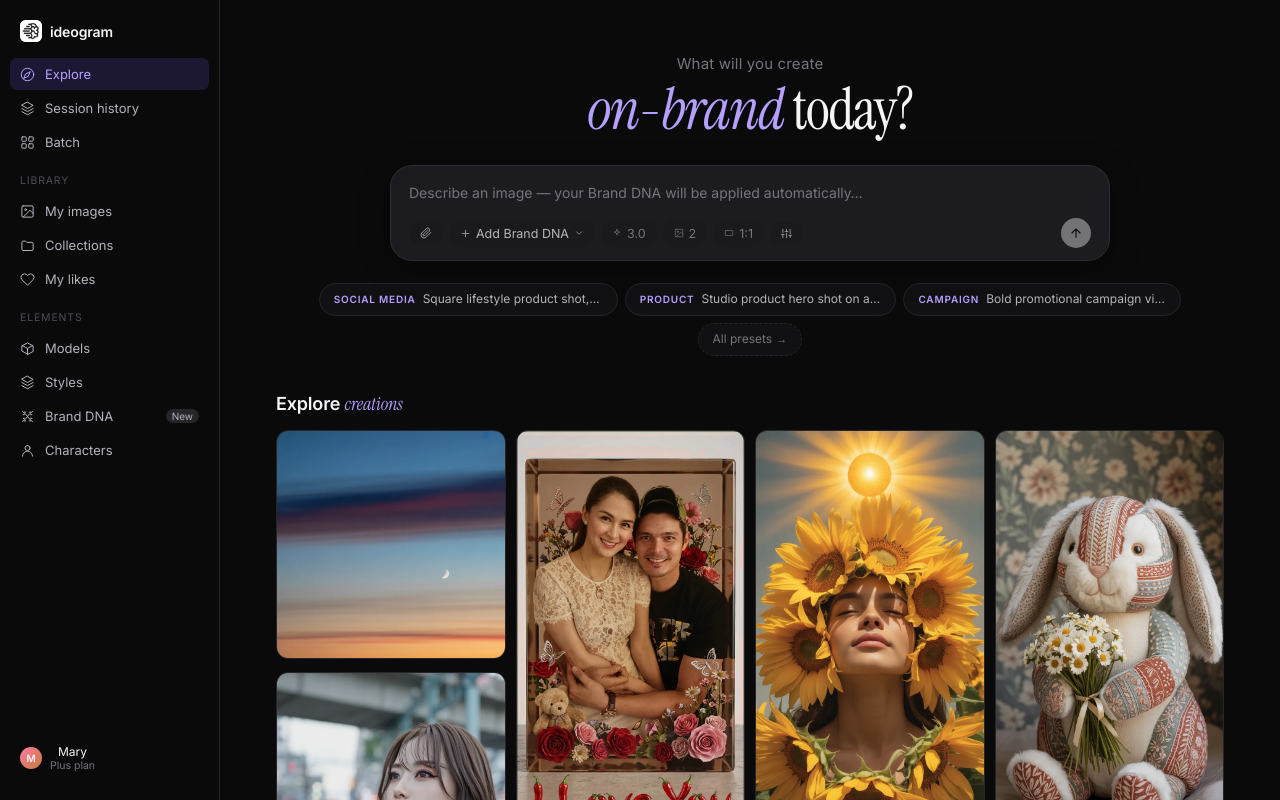
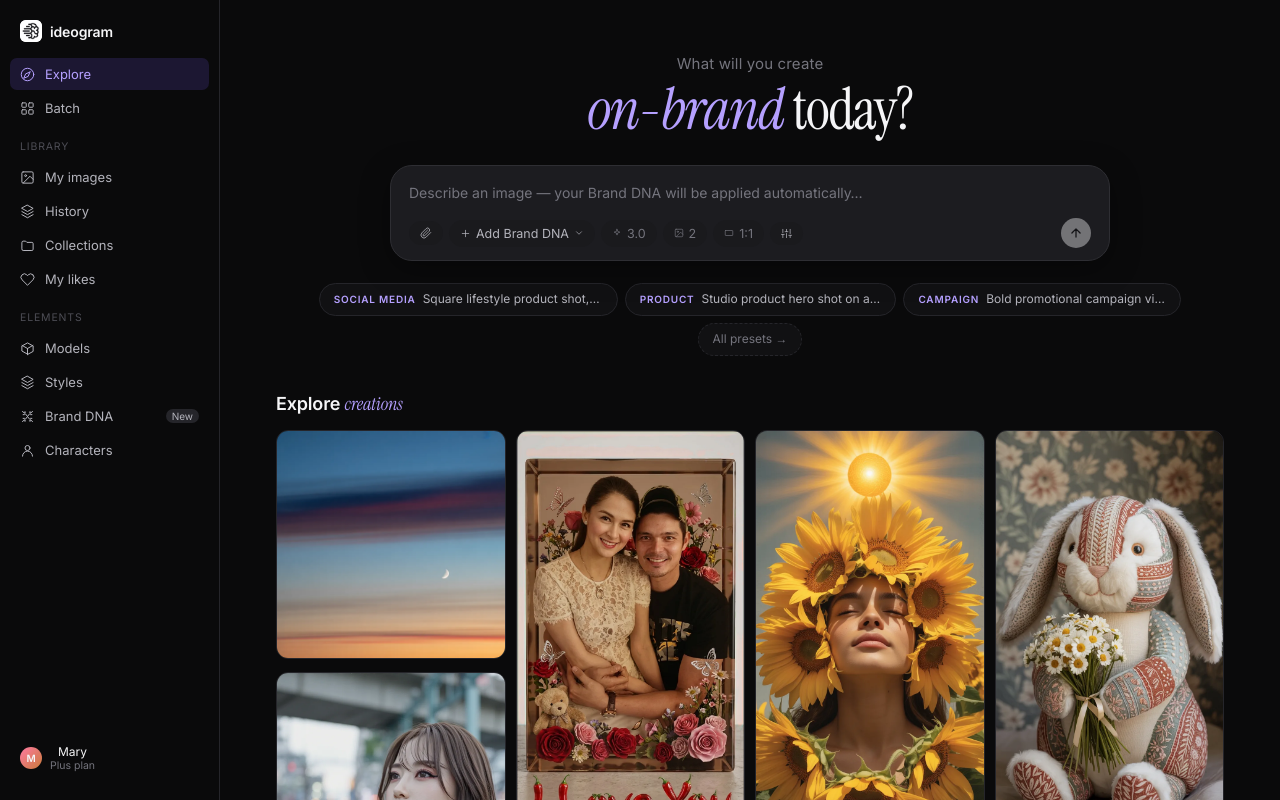
Before and after one commit to oneeyekeh/ideogram-brand-dna, a Next.js app: page / in a window 1280 px wide. Shown: the top 800 px of the page. Built offline with nearby package versions, Linux system fonts and the light colour scheme.

Commit message:
Refine history and session reports

```diff
--- a/app/globals.css
+++ b/app/globals.css
@@ -98,7 +98,7 @@ input, textarea { font: inherit; color: inherit; background: none; border: none;
 .prompt-chip-more:hover { color: var(--text-1); border-color: var(--accent); background: var(--accent-soft); border-style: dashed; }
 
 /* Composer settings panel */
-.composer-settings { position: absolute; top: calc(100% + 8px); right: 0; background: #1E1E22; border: 1px solid var(--line-2); border-radius: 16px; overflow: hidden; box-shadow: 0 16px 48px rgba(0,0,0,0.6); width: min(520px, calc(100vw - 40px)); z-index: 80; }
+.composer-settings { position: absolute; top: calc(100% + 8px); right: 0; background: #1E1E22; border: 1px solid var(--line-2); border-radius: 16px; overflow: hidden; box-shadow: 0 16px 48px rgba(0,0,0,0.6); width: min(520px, calc(100vw - 40px)); z-index: 500; }
 .composer-settings.compact-menu { top: auto; bottom: calc(100% + 8px); right: auto; left: 0; width: min(520px, calc(100vw - 32px)); }
 .cs-head { display: flex; align-items: center; justify-content: space-between; padding: 13px 16px 12px; border-bottom: 1px solid var(--line); }
 .cs-head span { font-size: 13px; color: var(--text-1); font-weight: 600; }
@@ -274,7 +274,7 @@ input, textarea { font: inherit; color: inherit; background: none; border: none;
 
 /* Generate (chat + canvas) */
 .gen { display: flex; flex: 1; min-height: 0; }
-.gen-chat { width: 380px; flex-shrink: 0; border-right: 1px solid var(--line); display: flex; flex-direction: column; height: calc(100vh - 3px); position: sticky; top: 3px; }
+.gen-chat { width: 380px; flex-shrink: 0; border-right: 1px solid var(--line); display: flex; flex-direction: column; height: calc(100vh - 3px); position: sticky; top: 3px; z-index: 20; background: var(--bg-0); }
 .chat-head { display: flex; align-items: center; gap: 8px; padding: 16px 20px; border-bottom: 1px solid var(--line); flex-shrink: 0; }
 .chat-head-title { font-size: 13px; font-weight: 500; }
 .chat-stream { flex: 1; overflow-y: auto; padding: 18px; display: flex; flex-direction: column; gap: 12px; }
@@ -343,6 +343,8 @@ input, textarea { font: inherit; color: inherit; background: none; border: none;
 .feedback-btn { width: 28px; height: 28px; border-radius: 7px; background: rgba(0,0,0,0.55); backdrop-filter: blur(8px); display: grid; place-items: center; color: white; border: 1px solid rgba(255,255,255,0.08); }
 .feedback-btn:hover, .feedback-btn.active { background: rgba(124,92,255,0.82); color: white; }
 .feedback-btn.active.down { background: rgba(255,90,90,0.82); }
+.session-report-btn { align-self: flex-start; display: inline-flex; align-items: center; gap: 7px; padding: 8px 12px; border: 1px solid var(--line); border-radius: 999px; color: var(--text-2); background: var(--bg-1); font-size: 12px; }
+.session-report-btn:hover { color: var(--text-1); border-color: var(--line-2); background: var(--bg-hover); }
 .tile.shimmer { background: linear-gradient(90deg, var(--bg-2) 0%, var(--bg-3) 50%, var(--bg-2) 100%); background-size: 400% 100%; animation: shimmer 1.4s ease-in-out infinite; }
 @keyframes shimmer { 0% { background-position: 100% 0; } 100% { background-position: -100% 0; } }
 .tile img { width: 100%; height: 100%; object-fit: cover; }
@@ -382,10 +384,6 @@ input, textarea { font: inherit; color: inherit; background: none; border: none;
 .session-head { display: flex; align-items: center; justify-content: space-between; gap: 18px; margin-bottom: 18px; }
 .session-head h1 { font-size: 24px; font-weight: 700; letter-spacing: 0; }
 .session-head p { margin-top: 5px; color: var(--text-3); font-size: 13px; }
-.session-stats { display: flex; gap: 10px; margin-bottom: 18px; }
-.session-stats div { min-width: 110px; padding: 10px 12px; border: 1px solid var(--line); border-radius: 10px; background: var(--bg-1); }
-.session-stats strong { display: block; font-size: 18px; color: var(--text-1); }
-.session-stats span { display: block; margin-top: 2px; font-size: 11px; color: var(--text-3); text-transform: uppercase; letter-spacing: 0.06em; }
 .session-list { display: flex; flex-direction: column; gap: 10px; }
 .session-empty { padding: 18px; border: 1px solid var(--line); border-radius: 12px; background: var(--bg-1); color: var(--text-3); font-size: 13px; }
 .session-run { display: grid; grid-template-columns: minmax(0, 1fr) 92px; gap: 14px; padding: 14px; border: 1px solid var(--line); border-radius: 12px; background: var(--bg-1); }
@@ -393,9 +391,10 @@ input, textarea { font: inherit; color: inherit; background: none; border: none;
 .session-run-prompt { margin-top: 5px; color: var(--text-2); font-size: 12.5px; line-height: 1.45; }
 .session-run-meta { display: flex; flex-wrap: wrap; gap: 6px; margin-top: 8px; }
 .session-run-meta span { color: var(--text-3); background: var(--bg-2); border: 1px solid var(--line); border-radius: 100px; padding: 3px 7px; font-size: 10.5px; }
-.session-run-log { display: flex; flex-direction: column; gap: 3px; margin-top: 9px; color: var(--text-3); font-size: 11.5px; }
 .session-run-score { display: flex; flex-direction: column; justify-content: center; gap: 8px; color: var(--text-2); }
 .session-run-score div { display: inline-flex; align-items: center; gap: 7px; justify-content: flex-end; font-size: 12px; }
+.session-open-btn { margin-top: 4px; padding: 5px 9px; border-radius: 7px; background: var(--bg-2); border: 1px solid var(--line); color: var(--text-2); font-size: 11px; }
+.session-open-btn:hover { color: var(--text-1); border-color: var(--line-2); }
 
 /* Brand picker dropdown */
 .brand-pop { position: absolute; background: #1C1C20; border: 1px solid var(--line-2); border-radius: 12px; padding: 6px; box-shadow: 0 12px 40px rgba(0,0,0,0.5); width: 280px; z-index: 30; }
--- a/app/page.tsx
+++ b/app/page.tsx
@@ -78,6 +78,14 @@ interface SavedImage {
 }
 
 type ImageFeedback = Record<string, 'up' | 'down'>;
+
+interface SessionRecord {
+  id: string;
+  title: string;
+  createdAt: string;
+  stream: StreamMessage[];
+  imageFeedback: ImageFeedback;
+}
 
 // ── SVG Icon ──────────────────────────────────────────────────────────────────
 
@@ -419,10 +427,10 @@ function Sidebar({ page, setPage }: {
         <div className="sb-name">ideogram</div>
       </div>
       {item('explore','explore','Explore')}
-      {item('sessions','layers','Session history')}
       {item('batch','grid','Batch')}
       <div className="sb-section">Library</div>
       {item('images','image2','My images')}
+      {item('sessions','layers','History')}
       {item('collections','folder','Collections')}
       {item('likes','heart','My likes')}
       <div className="sb-section">Elements</div>
@@ -835,6 +843,41 @@ function DebugMarkdownCanvas({ doc, onClose }: { doc: DebugDocState; onClose: ()
 
 function feedbackKey(msgIndex: number, imgIndex: number) {
   return `${msgIndex}:${imgIndex}`;
+}
+
+function buildSessionReportMarkdown(stream: StreamMessage[], imageFeedback: ImageFeedback) {
+  const runs = stream.map((m, i) => ({ m, i })).filter(({ m }) => m.role === 'asst' && (m.prompt || m.trace));
+  const totalImages = runs.reduce((sum, { m }) => sum + (m.images?.length ?? 0), 0);
+  const useful = Object.values(imageFeedback).filter(v => v === 'up').length;
+  const notUseful = Object.values(imageFeedback).filter(v => v === 'down').length;
+  const campaigns = Array.from(new Set(runs.map(({ m }) => m.trace?.campaignType).filter(Boolean)));
+  const brands = Array.from(new Set(runs.map(({ m }) => m.trace?.brandName).filter(Boolean)));
+  const models = Array.from(new Set(runs.map(({ m }) => m.trace?.modelName).filter(Boolean)));
+  const logs = runs.flatMap(({ m }) => m.trace?.decisionLog ?? []).slice(0, 12);
+
+  return [
+    '# session-report.md',
+    '',
+    '## Summary',
+    `- Runs: ${runs.length}`,
+    `- Images generated: ${totalImages}`,
+    `- Useful: ${useful}`,
+    `- Not useful: ${notUseful}`,
+    `- Brands: ${brands.join(', ') || 'none'}`,
+    `- Campaign types: ${campaigns.join(', ') || 'none classified'}`,
+    `- Models: ${models.join(', ') || 'none returned'}`,
+    '',
+    '## Session Prompts',
+    ...runs.map(({ m, i }) => `- Run ${i}: ${(m.prompt ?? m.trace?.prompt ?? 'pending').replace(/\s+/g, ' ').slice(0, 220)}`),
+    '',
+    '## Model Decision Notes',
+    ...(logs.length ? logs.map(item => `- ${item}`) : ['- No decision log yet.']),
+    '',
+    '## Takeaway',
+    useful + notUseful > 0
+      ? `The user marked ${useful} image(s) useful and ${notUseful} image(s) not useful. Use this feedback to judge which prompts, references, and overrides produced stronger brand adherence.`
+      : 'No image feedback has been recorded yet. Ask the user to thumbs up/down outputs before using this report for model performance judgment.',
+  ].join('\n');
 }
 
 function ExploreResults({ stream, imageFeedback, onRateImage, onRegenerate, onRefine, onOpenDetail, debugDoc, setDebugDoc }: {
@@ -924,6 +967,14 @@ function ExploreResults({ stream, imageFeedback, onRateImage, onRegenerate, onRe
           )}
         </div>
       ))}
+      {asstMsgs.length > 0 && (
+        <button
+          className="session-report-btn"
+          onClick={() => setDebugDoc({ title: 'session-report.md', markdown: buildSessionReportMarkdown(stream, imageFeedback) })}
+        >
+          <Icon name="layers" size={13}/> Session report
+        </button>
+      )}
     </div>
   );
 }
@@ -1452,54 +1503,49 @@ function ImagesPage({ images, onOpen }: { images: SavedImage[]; onOpen: (img: Sa
   );
 }
 
-function SessionHistoryPage({ stream, imageFeedback, onOpenExplore }: {
-  stream: StreamMessage[];
-  imageFeedback: ImageFeedback;
-  onOpenExplore: () => void;
+function sessionTitle(stream: StreamMessage[]) {
+  return stream.find(m => m.role === 'asst' && m.prompt)?.prompt?.slice(0, 72) || 'Untitled session';
+}
+
+function SessionHistoryPage({ currentStream, currentFeedback, sessions, onOpenSession, onOpenCurrent }: {
+  currentStream: StreamMessage[];
+  currentFeedback: ImageFeedback;
+  sessions: SessionRecord[];
+  onOpenSession: (session: SessionRecord) => void;
+  onOpenCurrent: () => void;
 }) {
-  const runs = stream.map((m, i) => ({ m, i })).filter(({ m }) => m.role === 'asst' && (m.prompt || m.trace));
-  const up = Object.values(imageFeedback).filter(v => v === 'up').length;
-  const down = Object.values(imageFeedback).filter(v => v === 'down').length;
+  const history = [
+    ...(currentStream.length ? [{ id: 'current', title: sessionTitle(currentStream), createdAt: 'Current session', stream: currentStream, imageFeedback: currentFeedback }] : []),
+    ...sessions,
+  ];
 
   return (
     <div className="session-page">
       <div className="session-head">
         <div>
-          <h1>Session history</h1>
-          <p>Review prompts, model responses, and image usefulness for this run.</p>
+          <h1>History</h1>
+          <p>Open a previous chat and continue generating from that session.</p>
         </div>
-        <button className="btn" onClick={onOpenExplore}><Icon name="explore" size={13}/> Back to Explore</button>
-      </div>
-      <div className="session-stats">
-        <div><strong>{runs.length}</strong><span>runs</span></div>
-        <div><strong>{up}</strong><span>useful</span></div>
-        <div><strong>{down}</strong><span>not useful</span></div>
       </div>
       <div className="session-list">
-        {runs.length === 0 && <div className="session-empty">No generations yet. Start in Explore, then come back here for the report.</div>}
-        {runs.map(({ m, i }) => {
-          const images = m.images ?? [];
-          const useful = images.filter((_, j) => imageFeedback[feedbackKey(i, j)] === 'up').length;
-          const notUseful = images.filter((_, j) => imageFeedback[feedbackKey(i, j)] === 'down').length;
+        {history.length === 0 && <div className="session-empty">No saved sessions yet. Start in Explore, then create a new chat to save history.</div>}
+        {history.map(session => {
+          const runs = session.stream.filter(m => m.role === 'asst' && (m.prompt || m.trace));
+          const images = runs.reduce((sum, m) => sum + (m.images?.length ?? 0), 0);
           return (
-            <div key={i} className="session-run">
+            <div key={session.id} className="session-run">
               <div className="session-run-main">
-                <div className="session-run-title">{m.trace?.campaignType ?? 'Campaign run'}</div>
-                <div className="session-run-prompt">{m.prompt ?? m.trace?.prompt ?? 'Generation pending'}</div>
+                <div className="session-run-title">{session.title}</div>
+                <div className="session-run-prompt">{session.createdAt}</div>
                 <div className="session-run-meta">
-                  <span>{m.trace?.modelName ?? 'model pending'}</span>
-                  <span>{m.trace?.brandName ?? 'No brand'}</span>
-                  <span>{images.length} images</span>
+                  <span>{runs.length} messages</span>
+                  <span>{images} images</span>
                 </div>
-                {m.trace?.decisionLog?.length ? (
-                  <div className="session-run-log">
-                    {m.trace.decisionLog.slice(0, 4).map((item, idx) => <span key={idx}>{item}</span>)}
-                  </div>
-                ) : null}
               </div>
               <div className="session-run-score">
-                <div><Icon name="thumbUp" size={13}/> {useful}</div>
-                <div><Icon name="thumbDown" size={13}/> {notUseful}</div>
+                <button className="session-open-btn" onClick={() => session.id === 'current' ? onOpenCurrent() : onOpenSession(session)}>
+                  Open
+                </button>
               </div>
             </div>
           );
@@ -1554,6 +1600,7 @@ export default function App() {
   const [attached, setAttached] = useState<AttachedImage[]>([]);
   const [savedImages, setSavedImages] = useState<SavedImage[]>([]);
   const [imageFeedback, setImageFeedback] = useState<ImageFeedback>({});
+  const [sessions, setSessions] = useLocalStorage<SessionRecord[]>('ideogram-sessions', []);
 
   const brand = brands.find(b => b.id === activeBrand) ?? null;
   const rateImage = useCallback((key: string, value: 'up' | 'down') => {
@@ -1564,6 +1611,18 @@ export default function App() {
       return next;
     });
   }, []);
+
+  const archiveCurrentSession = useCallback(() => {
+    if (!stream.some(m => m.role === 'asst' && (m.images?.length || m.error || m.trace))) return;
+    const record: SessionRecord = {
+      id: `${Date.now()}`,
+      title: sessionTitle(stream),
+      createdAt: new Date().toLocaleString(),
+      stream,
+      imageFeedback,
+    };
+    setSessions(prev => [record, ...prev].slice(0, 20));
+  }, [stream, imageFeedback, setSessions]);
 
   const generateImages = useCallback(async (
     userPrompt: string, msgIdx: number, attachedRefs: AttachedImage[]
@@ -1673,7 +1732,11 @@ export default function App() {
 
   const send = useCallback((finalPrompt: string) => {
     if (!finalPrompt.trim() && attached.length === 0) return;
-    const userPrompt = finalPrompt.trim() || 'Generate an on-brand image';
+    const rawPrompt = finalPrompt.trim() || 'Generate an on-brand image';
+    const previousPrompt = [...stream].reverse().find(m => m.role === 'asst' && m.prompt)?.prompt;
+    const userPrompt = previousPrompt
+      ? `${previousPrompt}\n\nFOLLOW-UP REQUEST: ${rawPrompt}\nKeep this in the same session context unless the user asks for a new direction.`
+      : rawPrompt;
     const snap = attached.slice(0, 5);
     setPrompt('');
     setAttached([]);
@@ -1686,7 +1749,7 @@ export default function App() {
       setTimeout(() => generateImages(userPrompt, idx, snap), 0);
       return next;
     });
-  }, [attached, brand, generateImages]);
+  }, [attached, brand, generateImages, stream]);
 
   const handleRegenerate = useCallback((msg: StreamMessage) => {
     if (!msg.prompt) return;
@@ -1713,7 +1776,9 @@ export default function App() {
 
     setStream(prev => {
       const parts = [state.q1, state.q2, state.q3].flat().filter(Boolean);
-      const label = parts.slice(0, 3).join(' · ') || 'Refinement';
+      const recentCampaign = [...prev].reverse().find(x => x.role === 'asst' && x.trace?.campaignType)?.trace?.campaignType;
+      const labelParts = [recentCampaign, ...parts].filter(Boolean);
+      const label = labelParts.slice(0, 4).join(' · ') || 'Refinement';
       const userMsg: StreamMessage = { role: 'user', text: `✦ Refine: ${label}`, variant: 'refine' };
       const loadingMsg: StreamMessage = { role: 'asst', loading: true, variant: 'refine', trace: createGenerationTrace(refinedPrompt, brand, refs, 'refine') };
       const next = [...prev, userMsg, loadingMsg];
@@ -1753,7 +1818,7 @@ export default function App() {
             imageFeedback={imageFeedback}
             onRateImage={rateImage}
             attached={attached} setAttached={setAttached}
-            onReset={() => { setStream([]); setDebugDoc(null); }}
+            onReset={() => { archiveCurrentSession(); setStream([]); setImageFeedback({}); setDebugDoc(null); }}
             debugDoc={debugDoc}
             setDebugDoc={setDebugDoc}
           />
@@ -1764,7 +1829,13 @@ export default function App() {
         )}
 
         {page === 'sessions' && (
-          <SessionHistoryPage stream={stream} imageFeedback={imageFeedback} onOpenExplore={() => setPage('explore')}/>
+          <SessionHistoryPage
+            currentStream={stream}
+            currentFeedback={imageFeedback}
+            sessions={sessions}
+            onOpenSession={(session) => { setStream(session.stream); setImageFeedback(session.imageFeedback); setDebugDoc(null); setPage('explore'); }}
+            onOpenCurrent={() => setPage('explore')}
+          />
         )}
 
         {page === 'editor' && (
```
